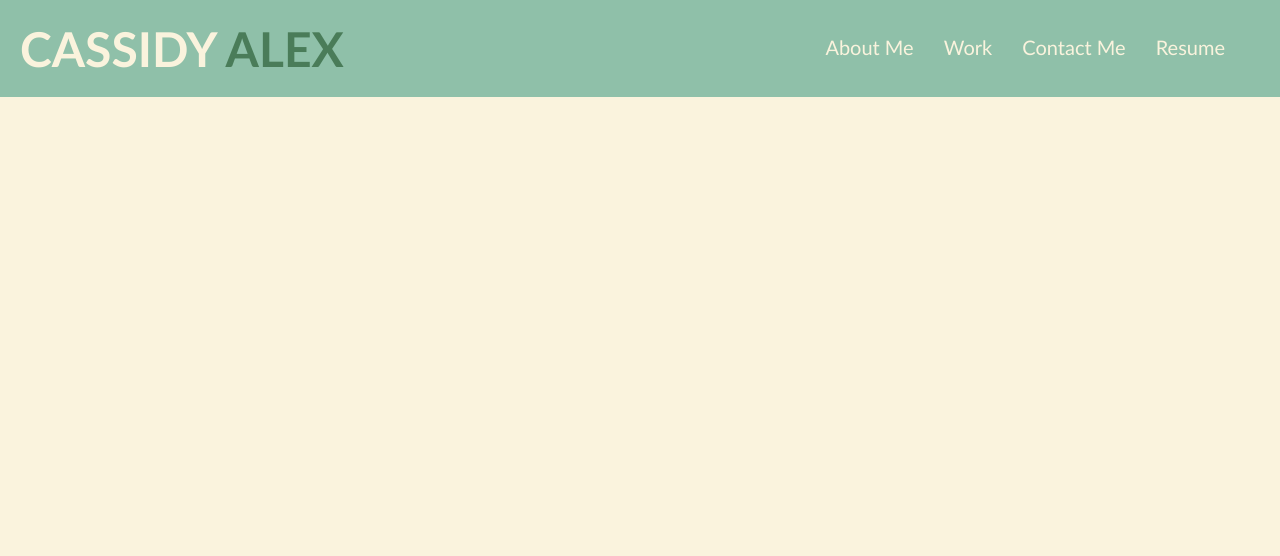
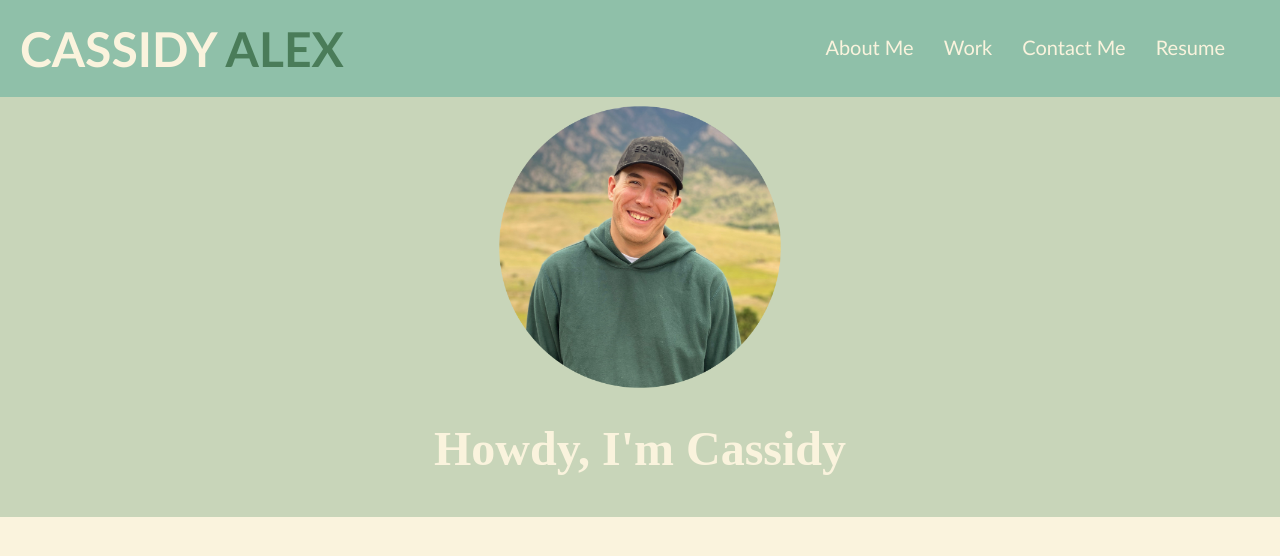
Before and after one commit to casscalex/Cassidy-Portfolio, a plain HTML site: page index.html in a window 1280 px wide. Drawn offline with Linux system fonts and the light colour scheme.

Commit message:
added and styled hero content

```diff
--- a/Assests/style.css
+++ b/Assests/style.css
@@ -51,3 +51,30 @@ p {
     font-size: 16px;
 }
 /* header style end */
+
+/* hero style start */
+.hero {
+    height: 420px;
+    width: 100%;
+    margin-bottom: 25px;
+    background-color: #c8d5b9;
+    background-size: cover;
+    background-position: center;
+}
+
+.hero img {
+    width: 300px;
+    border-radius: 100%;
+    display: block;
+    margin: 0 auto 24px;
+    vertical-align: middle;
+}
+
+.hero h2 {
+    font-size: 48px;
+    padding-bottom: 20px;
+    width: 50%;
+    margin: 0 auto 35px auto;
+    color: #faf3dd;
+    text-align: center;
+}
--- a/index.html
+++ b/index.html
@@ -32,7 +32,8 @@
 
 <!-- start hero -->
     <section class="hero">
-
+        <img class="my-face" src="./Assests/imgs/my-face.png" alt="my face" />
+        <h2>Howdy, I'm Cassidy</h2>
     </section>
 <!-- end hero -->
 
```
Also changed, not shown: Assests/imgs/hero img.webp (added), Assests/imgs/my-face.png (added), Assests/imgs/round-cassidy.png (added).
